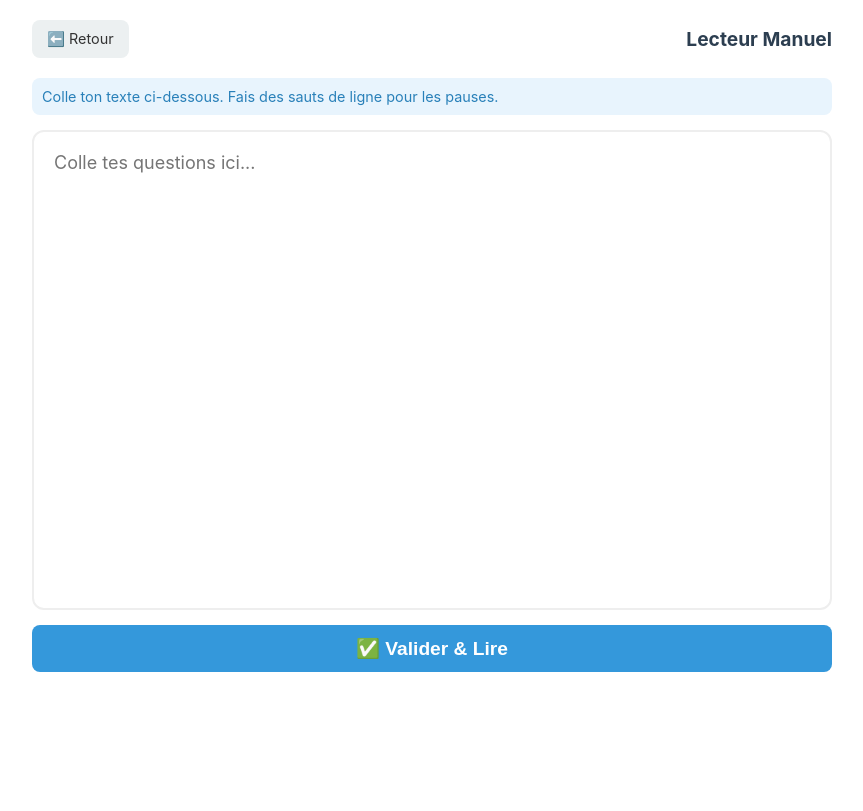
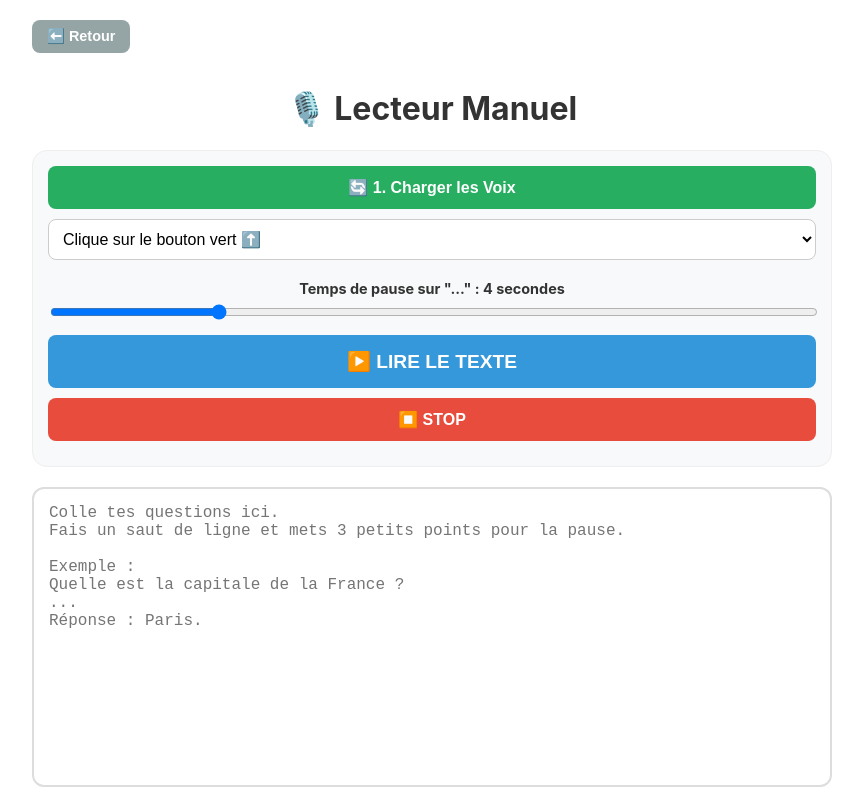
Before and after one commit to 2nnbpsyh6y-afk/dashboard, a plain HTML site: page lecteur.html in a window 1280 px wide. Shown: the whole page, without its empty margins (208-1071 px from the left). Drawn offline with Linux system fonts and the light colour scheme.

Commit message:
Update lecteur.html

```diff
--- a/lecteur.html
+++ b/lecteur.html
@@ -3,116 +3,179 @@
 <head>
     <meta charset="UTF-8">
     <meta name="viewport" content="width=device-width, initial-scale=1.0">
-    <title>Lecteur Manuel</title>
+    <title>Lecteur Manuel + Pause</title>
     <style>
-        body {
-            font-family: -apple-system, BlinkMacSystemFont, "Segoe UI", Roboto, sans-serif;
-            background-color: #fff;
-            padding: 20px;
-            max-width: 800px;
-            margin: 0 auto;
-            color: #111;
-        }
+        body { font-family: -apple-system, BlinkMacSystemFont, "Segoe UI", Roboto, sans-serif; background-color: #fff; padding: 20px; max-width: 800px; margin: 0 auto; text-align: center; color: #333;}
 
-        /* HEADER */
-        .header { margin-bottom: 20px; display: flex; justify-content: space-between; align-items: center;}
-        h1 { margin: 0; font-size: 1.2rem; color: #2c3e50; }
+        /* CONTRÔLES */
+        .controls { background: #f8f9fa; padding: 15px; border-radius: 15px; margin-bottom: 20px; border: 1px solid #eee;}
+
+        label { display: block; margin: 10px 0 5px; font-weight: bold; font-size: 0.9rem;}
+
+        select { width: 100%; padding: 10px; border-radius: 8px; border: 1px solid #ccc; background: white; font-size: 16px; margin-bottom: 10px;}
+
+        input[type=range] { width: 100%; margin-bottom: 15px; }
 
         /* BOUTONS */
-        button {
-            padding: 12px 20px;
-            border-radius: 8px;
-            border: none;
+        button { padding: 12px; border-radius: 8px; border: none; font-size: 16px; font-weight: bold; cursor: pointer; color: white; width: 100%; margin-bottom: 10px;}
+        .btn-load { background-color: #27ae60; }
+        .btn-play { background-color: #3498db; font-size: 1.2rem; padding: 15px;}
+        .btn-stop { background-color: #e74c3c; }
+        .btn-back { background-color: #95a5a6; width: auto; padding: 8px 15px; font-size: 0.9rem; margin-bottom: 15px;}
+
+        /* ZONE DE TEXTE */
+        textarea {
+            width: 100%;
+            height: 300px;
+            border: 2px solid #ddd;
+            border-radius: 12px;
+            padding: 15px;
             font-size: 16px;
-            font-weight: bold;
-            cursor: pointer;
-        }
-        .btn-back { background-color: #ecf0f1; color: #333; text-decoration: none; padding: 10px 15px; border-radius: 8px; font-size: 0.9rem;}
-        .btn-action { background-color: #3498db; color: white; width: 100%; margin-top: 15px; font-size: 1.2rem;}
-        .btn-edit { background-color: #f39c12; color: white; display: none; } /* Caché au début */
-
-        /* ZONE DE SAISIE (MODE EDIT) */
-        #inputZone {
-            width: 100%;
-            height: 60vh; /* Prend 60% de la hauteur de l'écran */
-            border: 2px solid #eee;
-            border-radius: 12px;
-            padding: 20px;
-            font-size: 18px;
-            font-family: -apple-system, sans-serif;
+            font-family: monospace; /* Pour bien aligner le texte */
             box-sizing: border-box;
-            display: block;
             resize: none;
         }
 
-        /* ZONE DE LECTURE (MODE READ) */
-        #readerZone {
+        /* STATUT PENDANT LECTURE */
+        #statusBox {
+            font-size: 1.2rem;
+            font-weight: bold;
+            color: #2c3e50;
+            padding: 15px;
+            border-radius: 10px;
+            background: #e8f4fd;
             display: none; /* Caché au début */
-            font-size: 26px; /* Très gros pour que l'iPad lise bien */
-            line-height: 1.6;
-            text-align: left;
-            padding: 10px;
-            white-space: pre-wrap; /* Garde les sauts de ligne */
-        }
-
-        .instruction {
-            background: #e8f4fd; color: #2980b9; padding: 10px; border-radius: 8px; margin-bottom: 15px; font-size: 0.9rem;
+            margin-top: 10px;
         }
     </style>
 </head>
 <body>
 
-    <div class="header">
-        <a href="index.html" class="btn-back">⬅️ Retour</a>
-        <h1>Lecteur Manuel</h1>
-        <button class="btn-edit" id="editBtn" onclick="editMode()">✏️ Modifier</button>
+    <div style="text-align: left;">
+        <button class="btn-back" onclick="window.location.href='index.html'">⬅️ Retour</button>
     </div>
 
-    <div id="editorContainer">
-        <div class="instruction">
-            Colle ton texte ci-dessous. Fais des sauts de ligne pour les pauses.
-        </div>
-        <textarea id="inputZone" placeholder="Colle tes questions ici..."></textarea>
-        <button class="btn-action" onclick="readMode()">✅ Valider & Lire</button>
+    <h1>🎙️ Lecteur Manuel</h1>
+
+    <div class="controls">
+        <button class="btn-load" onclick="forceLoadVoices()">🔄 1. Charger les Voix</button>
+        <select id="voices"><option>Clique sur le bouton vert ⬆️</option></select>
+
+        <label>Temps de pause sur "..." : <span id="pauseVal">4</span> secondes</label>
+        <input type="range" id="pauseTime" min="1" max="15" value="4" oninput="document.getElementById('pauseVal').textContent = this.value">
+
+        <button class="btn-play" onclick="startReading()">▶️ LIRE LE TEXTE</button>
+        <button class="btn-stop" onclick="stopReading()">⏹️ STOP</button>
     </div>
 
-    <div id="readerZone"></div>
+    <textarea id="textInput" placeholder="Colle tes questions ici.
+Fais un saut de ligne et mets 3 petits points pour la pause.
+
+Exemple :
+Quelle est la capitale de la France ?
+...
+Réponse : Paris."></textarea>
+
+    <div id="statusBox"></div>
 
     <script>
-        // On récupère les éléments
-        const inputZone = document.getElementById('inputZone');
-        const readerZone = document.getElementById('readerZone');
-        const editorContainer = document.getElementById('editorContainer');
-        const editBtn = document.getElementById('editBtn');
+        const synth = window.speechSynthesis;
+        let voices = [];
 
-        // Sauvegarde auto : On remet le dernier texte utilisé s'il existe
-        const saved = localStorage.getItem('monTexte');
-        if(saved) inputZone.value = saved;
+        // --- 1. CHARGEMENT DES VOIX ---
+        function forceLoadVoices() {
+            voices = synth.getVoices();
+            const select = document.getElementById('voices');
 
-        function readMode() {
-            const text = inputZone.value;
-            if (!text.trim()) return alert("La case est vide !");
+            if(voices.length === 0) {
+                setTimeout(forceLoadVoices, 100); // On réessaie si vide
+                return;
+            }
 
-            // 1. Sauvegarde
-            localStorage.setItem('monTexte', text);
+            select.innerHTML = '';
 
-            // 2. Mise en page
-            readerZone.innerText = text; // Affiche le texte proprement
+            // Filtre simple : On garde tout ce qui contient "fr"
+            const frVoices = voices.filter(v => v.lang.includes('fr') || v.name.includes('French'));
 
-            // 3. Bascule d'affichage
-            editorContainer.style.display = 'none';
-            readerZone.style.display = 'block';
-            editBtn.style.display = 'block';
+            if(frVoices.length === 0) {
+                const opt = document.createElement('option');
+                opt.textContent = "Aucune voix FR trouvée";
+                select.appendChild(opt);
+            } else {
+                frVoices.forEach((v, i) => {
+                    const opt = document.createElement('option');
+                    // Nettoyage du nom pour que ce soit propre
+                    let cleanName = v.name.replace('French', '').replace('(France)', '').replace('(Canada)', '').trim();
+                    opt.textContent = cleanName;
+                    opt.value = voices.indexOf(v); // Index global
+                    select.appendChild(opt);
 
-            // Petit scroll en haut
-            window.scrollTo(0, 0);
+                    // Sélectionne Thomas par défaut si présent
+                    if(v.name.includes('Thomas')) select.value = opt.value;
+                });
+                document.querySelector('.btn-load').textContent = "✅ Voix Chargées";
+            }
+        }
+        // Essai automatique au démarrage
+        setTimeout(forceLoadVoices, 500);
+
+
+        // --- 2. LECTURE INTELLIGENTE ---
+        function stopReading() {
+            synth.cancel();
+            document.getElementById('statusBox').style.display = 'none';
+            document.getElementById('textInput').style.display = 'block';
         }
 
-        function editMode() {
-            // Retour à l'éditeur
-            editorContainer.style.display = 'block';
-            readerZone.style.display = 'none';
-            editBtn.style.display = 'none';
+        async function startReading() {
+            synth.cancel(); // Reset
+
+            const text = document.getElementById('textInput').value;
+            if(!text.trim()) return alert("Colle du texte d'abord !");
+
+            // Bascule affichage (Cache le texte, montre le statut)
+            // document.getElementById('textInput').style.display = 'none'; // Décommente si tu veux cacher le texte pendant la lecture
+            const statusBox = document.getElementById('statusBox');
+            statusBox.style.display = 'block';
+            statusBox.textContent = "Démarrage...";
+
+            const pauseMs = document.getElementById('pauseTime').value * 1000;
+            const voiceIndex = document.getElementById('voices').value;
+
+            // Découpage ligne par ligne
+            const lines = text.split('\n');
+
+            for (let i = 0; i < lines.length; i++) {
+                let line = lines[i].trim();
+                if (!line) continue; // On saute les lignes vides
+
+                // --- DETECTEUR DE PAUSE ---
+                // Si la ligne contient "..." ou juste un point "."
+                if (line === "..." || line === ".." || line === ".") {
+                    statusBox.textContent = "⏳ Réflexion (" + (pauseMs/1000) + "s)...";
+                    await new Promise(r => setTimeout(r, pauseMs));
+                    continue; // On passe à la ligne suivante sans lire les points
+                }
+
+                // --- LECTURE ---
+                statusBox.textContent = "🔊 " + line;
+
+                const utter = new SpeechSynthesisUtterance(line);
+                // Applique la voix choisie
+                if(voices[voiceIndex]) utter.voice = voices[voiceIndex];
+                utter.rate = 1.0; // Vitesse normale
+
+                await new Promise(resolve => {
+                    utter.onend = resolve;
+                    utter.onerror = resolve; // Continue même si erreur
+                    synth.speak(utter);
+                });
+
+                // Petite pause naturelle (0.5s) après chaque phrase parlée
+                await new Promise(r => setTimeout(r, 500));
+            }
+
+            statusBox.textContent = "✅ Terminé !";
         }
     </script>
 </body>
```
